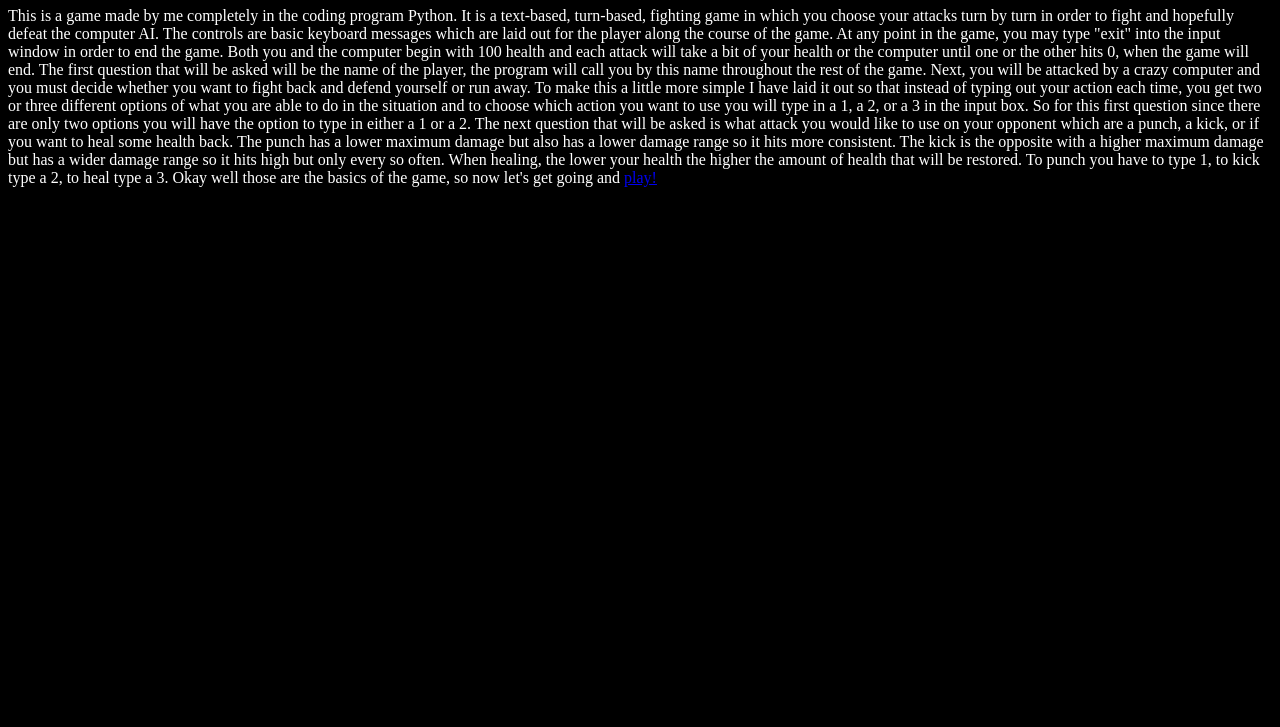
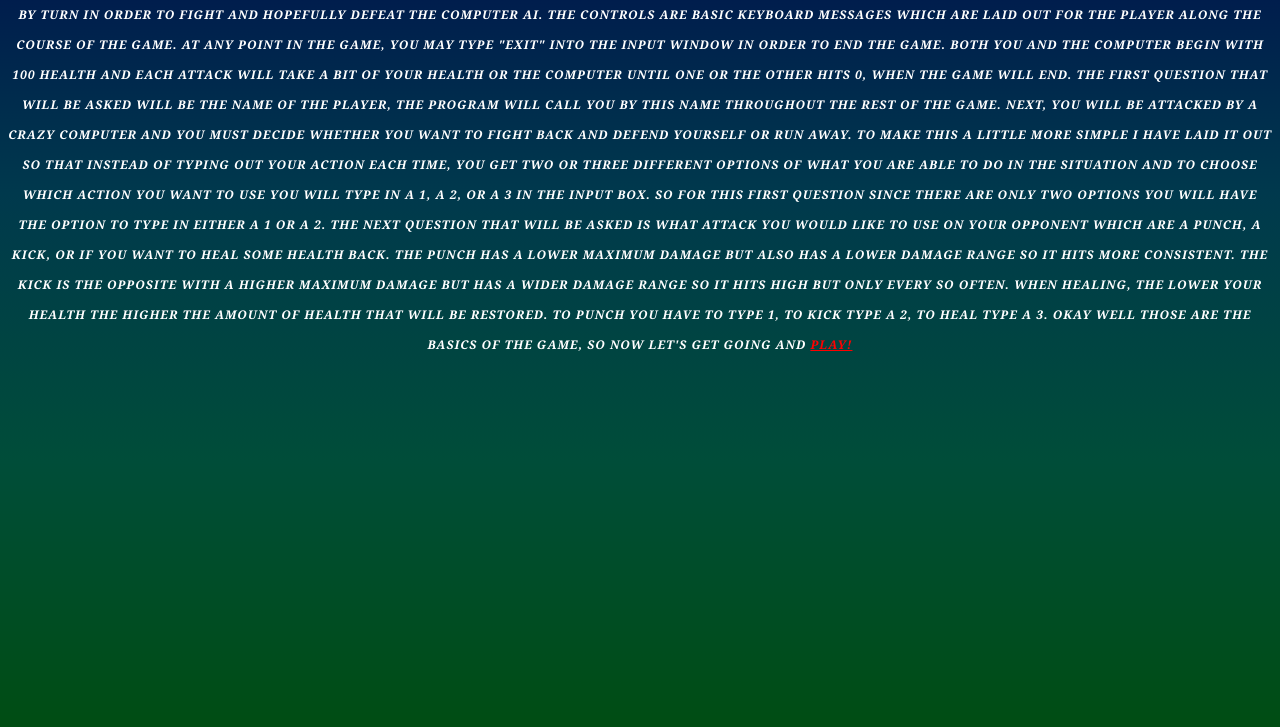
Before and after one commit to teranlangley/teranlangley.github.io, a plain HTML site: page index.html in a window 1280 px wide. Shown: the part 73-800 px from the top of the page. Drawn offline with Linux system fonts and the light colour scheme.

Commit message:
Final update

```diff
--- a/style.css
+++ b/style.css
@@ -3,10 +3,20 @@ textarea#yourcode {
 	height: 0;
 }
 
+html {
+min-height: 100%;
+}
+
 body {
 	text-align: left;
-	background-color: black;
+	background: linear-gradient(#00134D, #00394D, #004D39, #004D13);
 	color: white;
+	font-family: Gill Sans, Verdana;
+	font-size: 11px;
+	line-height: 14px;
+	text-transform: uppercase;
+	letter-spacing: 1px;
+	font-weight: bold;
 }
 
 h1 {
@@ -16,3 +26,24 @@ h1 {
 #runbutton {
 	text-align: center;
 }
+
+p {
+text-align: center;
+font:italic bold 12px/30px Georgia, serif
+}
+
+a:link {
+    color: #FF0000;
+}
+
+a:visited {
+    color: #00FF00;
+}
+
+a:hover {
+    color: #FF00FF;
+}
+
+a:active {
+    color: #0000FF;
+}
```
Also changed, not shown: index.html (+1 -1 lines).
